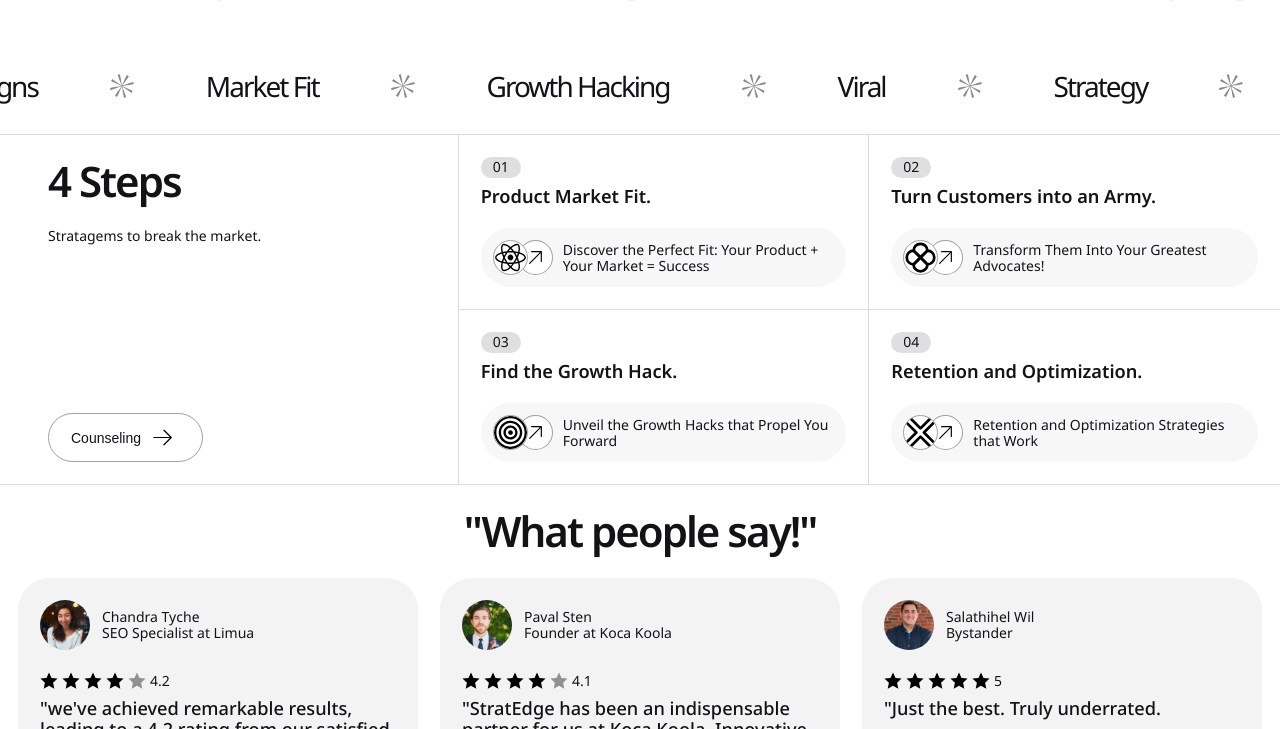
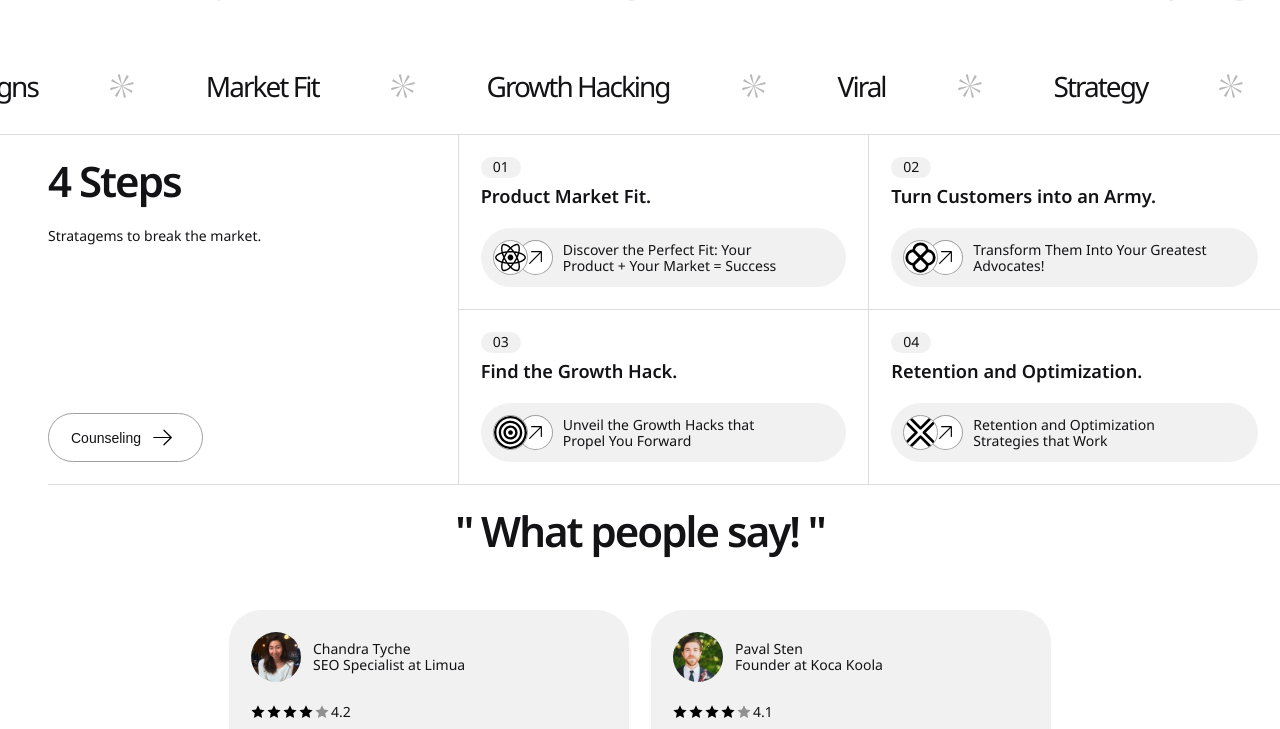
Before and after one commit to nekohamja/stratedge-landing-page, a website built with webpack: page dist/index.html in a window 1280 px wide. Shown: the part 2071-2800 px from the top of the page. Built offline with nearby package versions, Linux system fonts and the light colour scheme; files whose address does not match are found by name.

Commit message:
add review panel and footer

```diff
--- a/src/modules/animation.js
+++ b/src/modules/animation.js
@@ -1,6 +1,7 @@
 import { gsap } from "gsap";
 import { TextPlugin } from "gsap/TextPlugin";
 import { ScrollTrigger } from "gsap/ScrollTrigger";
+// import { MotionPathPlugin } from "gsap/MotionPathPlugin";
 gsap.registerPlugin(ScrollTrigger, TextPlugin);
 
 export default class animate {
@@ -13,6 +14,7 @@ export default class animate {
     animate.button(".hero-buttons>button:first-child");
     animate.button(".action-buttons>button");
     animate.button(".hero-footer>div:last-child");
+    animate.onScroll(".hero-banner>h1", ".hero-banner>*");
   }
 
   static heroFooter() {
@@ -94,7 +96,7 @@ export default class animate {
       .from(".card.active .action-buttons>*", { x: 5, stagger: 0.1 }, 0);
   }
 
-  // all buttons animation
+  // button hover animation
   static button(selector) {
     gsap.utils.toArray(selector).forEach((button) => {
       const arrow = button.querySelector("img");
@@ -105,11 +107,24 @@ export default class animate {
     });
   }
 
+  // animate an element on scroll
+  static onScroll(triggerElement, element) {
+    const animate = gsap.timeline({
+      scrollTrigger: {
+        trigger: triggerElement,
+        toggleActions: "restart none none none",
+      },
+    });
+    animate.from(element, {
+      y: 40,
+      stagger: 0.1,
+    });
+  }
+
   // 'our customers' panel animations
   static customersPanel() {
     const background = gsap.timeline();
     background.from(".background", { opacity: 0, duration: 1 });
-
     const indicator = gsap.timeline();
     indicator.to(".scroll-indicator>svg", {
       y: -8,
@@ -120,28 +135,9 @@ export default class animate {
       ease: "power4.out",
     });
 
-    const leftPanel = gsap.timeline({
-      scrollTrigger: {
-        trigger: ".customer-icons",
-        toggleActions: "restart none none none",
-      },
-    });
-    leftPanel.from(".left-side>*:not(.socmed)", {
-      y: 40,
-      stagger: 0.1,
-    });
-
-    const rightPanel = gsap.timeline({
-      scrollTrigger: {
-        trigger: ".tags",
-        toggleActions: "restart none none none",
-      },
-    });
-    rightPanel.from(".right-side>*", {
-      y: 40,
-      stagger: 0.1,
-      ease: "power4.out",
-    });
+    animate.onScroll(".customer-icons", ".left-side>*:not(.socmed)");
+    animate.onScroll(".tags", ".right-side>*");
+    animate.onScroll(".socmed>img:nth-child(3)", ".socmed>*");
   }
 
   // 'steps' panel animations
@@ -150,29 +146,55 @@ export default class animate {
     animate.stepsCarousel(".traits-title", ".traits-title>h1", -20, -200);
     animate.stepsCarousel(".traits-subtext", ".traits-subtext>div", 10, 100);
     animate.button(".steps-grid>div:first-child>button");
+    gsap.utils.toArray(".steps-grid>div").forEach((element, i) => {
+      animate.onScroll(`.steps-grid>div:nth-child(${i + 1})`, element);
+    });
   }
 
-  static stepsCarousel(parent, child, initialSpeed, speed) {
-    const cardContainer = document.querySelector(parent);
+  static stepsCarousel(triggerElement, element, initialDistance, distance) {
+    const cardContainer = document.querySelector(triggerElement);
     const carousel = gsap.timeline({
       scrollTrigger: {
-        trigger: parent,
+        trigger: triggerElement,
         toggleActions: "restart none none none",
       },
     });
     carousel
-      .to(child, {
-        xPercent: initialSpeed,
+      .to(element, {
+        xPercent: initialDistance,
         duration: 2,
         ease: "power4.out",
       })
       .to(
-        child,
-        { xPercent: speed, duration: 80, repeat: -1, ease: "none" },
+        element,
+        { xPercent: distance, duration: 80, repeat: -1, ease: "none" },
         ">-1"
       );
 
     cardContainer.addEventListener("mouseenter", () => carousel.pause());
     cardContainer.addEventListener("mouseleave", () => carousel.resume());
   }
+
+  // reviews panel animations
+  static reviewsPanel() {
+    const animate = gsap.timeline({
+      scrollTrigger: {
+        trigger: ".reviews-carousel",
+        toggleActions: "restart none none none",
+      },
+    });
+    animate
+      .from(".reviews-carousel>div", {
+        x: 50,
+        stagger: 0.1,
+      })
+      .from(
+        ".reviews-carousel>div>*",
+        {
+          x: 50,
+          stagger: 0.05,
+        },
+        0
+      );
+  }
 }
--- a/src/modules/index.js
+++ b/src/modules/index.js
@@ -9,6 +9,7 @@ export default class ui {
     animate.hero();
     animate.customersPanel();
     animate.stepsPanel();
+    animate.reviewsPanel();
   }
 
   static navBar() {
@@ -68,4 +69,5 @@ export default class ui {
   }
 }
 
+// initialize event listeners / animations
 document.addEventListener("DOMContentLoaded", ui.initialize);
--- a/src/styles/_base.scss
+++ b/src/styles/_base.scss
@@ -145,25 +145,21 @@ a {
       letter-spacing: -4px;
     }
     .steps-grid {
-      padding: 0;
-      grid-template-columns: repeat(1, 1fr);
-      > div {
-        border: 0;
-        border-bottom: 1px solid #a0a0a15d;
-      }
-      > div:first-child {
-        padding: 22px;
-        align-items: center;
-        border-bottom: 1px solid #a0a0a15d;
-      }
-      > div:nth-child(4) {
-        border-bottom: 1px solid #a0a0a15d;
+      > div > div {
+        padding: 12px;
       }
     }
   }
   section.reviews {
     .reviews-carousel {
       padding: 22px;
+      margin: 0;
+      justify-content: flex-start;
+      flex-wrap: nowrap;
+      overflow: scroll;
+      .card {
+        width: 260px;
+      }
     }
   }
 }
@@ -194,4 +190,23 @@ a {
       }
     }
   }
+  section.steps {
+    .steps-grid {
+      padding: 0;
+      grid-template-columns: repeat(1, 1fr);
+
+      > div {
+        border: 0;
+        border-bottom: 1px solid #a0a0a15d;
+      }
+      > div:first-child {
+        padding: 22px;
+        align-items: center;
+        border-bottom: 1px solid #a0a0a15d;
+      }
+      > div:nth-child(4) {
+        border-bottom: 1px solid #a0a0a15d;
+      }
+    }
+  }
 }
--- a/src/styles/_layout.scss
+++ b/src/styles/_layout.scss
@@ -115,7 +115,7 @@ section.hero {
             display: flex;
           }
           > p {
-            background: #a0a0a156;
+            background: #a0a0a125;
             padding: 2px 12px;
             border-radius: 22px;
           }
@@ -398,7 +398,7 @@ section.steps {
       display: flex;
       gap: 72px;
       img {
-        opacity: 0.5;
+        opacity: 0.3;
         width: 24px;
         transform: rotate(30deg);
       }
@@ -414,10 +414,6 @@ section.steps {
     grid-template-columns: repeat(3, 1fr);
     padding: 0px 48px;
     padding-right: 0;
-    border: 1px solid #a0a0a15d;
-    border-top: 0;
-    border-right: 0;
-    border-left: 0;
     > div {
       display: flex;
       flex-direction: column;
@@ -426,9 +422,8 @@ section.steps {
       padding: 22px;
       border-bottom: 1px solid #a0a0a15d;
       border-right: 1px solid #a0a0a15d;
-
       .number {
-        background: #a0a0a156;
+        background: #a0a0a125;
         padding: 2px 12px;
         margin-bottom: 8px;
         border-radius: 22px;
@@ -438,9 +433,10 @@ section.steps {
         align-items: center;
         justify-content: center;
         padding: 12px;
+        padding-right: 48px;
         margin-top: 22px;
         border-radius: 32px;
-        background: #a0a0a115;
+        background: #a0a0a125;
         img {
           @include button("");
           z-index: 2;
@@ -477,7 +473,7 @@ section.steps {
     > div:nth-child(1),
     > div:nth-child(4),
     > div:nth-child(5) {
-      border-bottom: none;
+      border-bottom: 1px solid #a0a0a15d;
     }
   }
 }
@@ -493,17 +489,23 @@ section.reviews {
   .reviews-carousel {
     display: flex;
     justify-content: center;
+    flex-wrap: wrap;
+    scroll-snap-type: x mandatory;
+    scroll-behavior: smooth;
     gap: 22px;
-    flex-wrap: wrap;
+    margin: 32px;
     .card {
+      scroll-snap-align: center;
       display: flex;
       flex-direction: column;
       justify-content: flex-start;
+      overflow: hidden;
+      flex-shrink: 0;
       width: 400px;
       padding: 22px;
       gap: 22px;
       border-radius: 32px;
-      background-color: #a0a0a121;
+      background-color: #a0a0a125;
       .profile {
         display: flex;
         flex-wrap: wrap;
@@ -523,9 +525,9 @@ section.reviews {
         .stars {
           display: flex;
           align-items: center;
-          gap: 4px;
+          gap: 2px;
           img {
-            width: 18px;
+            width: 14px;
           }
           img.off {
             opacity: 0.4;
```
Also changed, not shown: dist/index.html, dist/main.js, dist/style.css.
